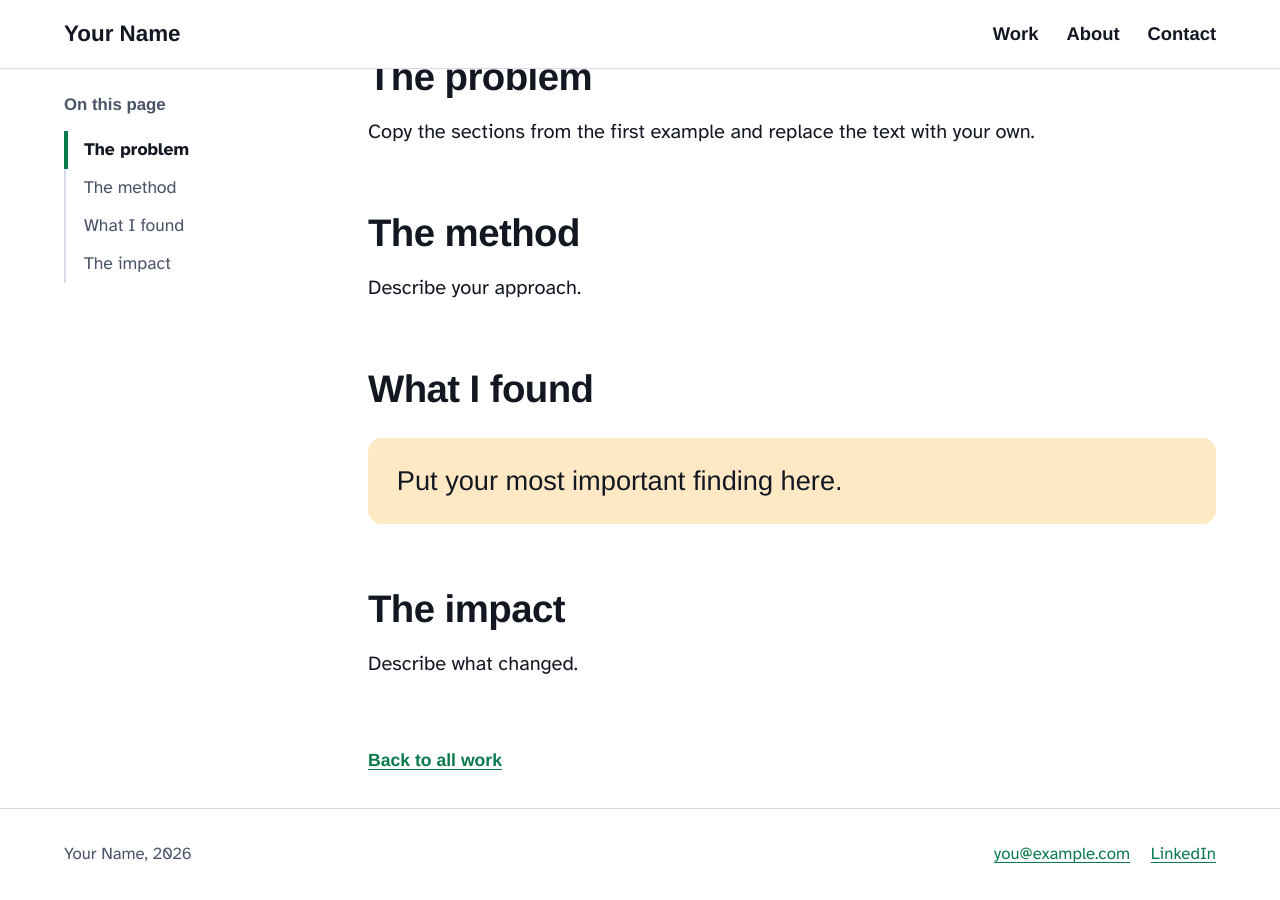
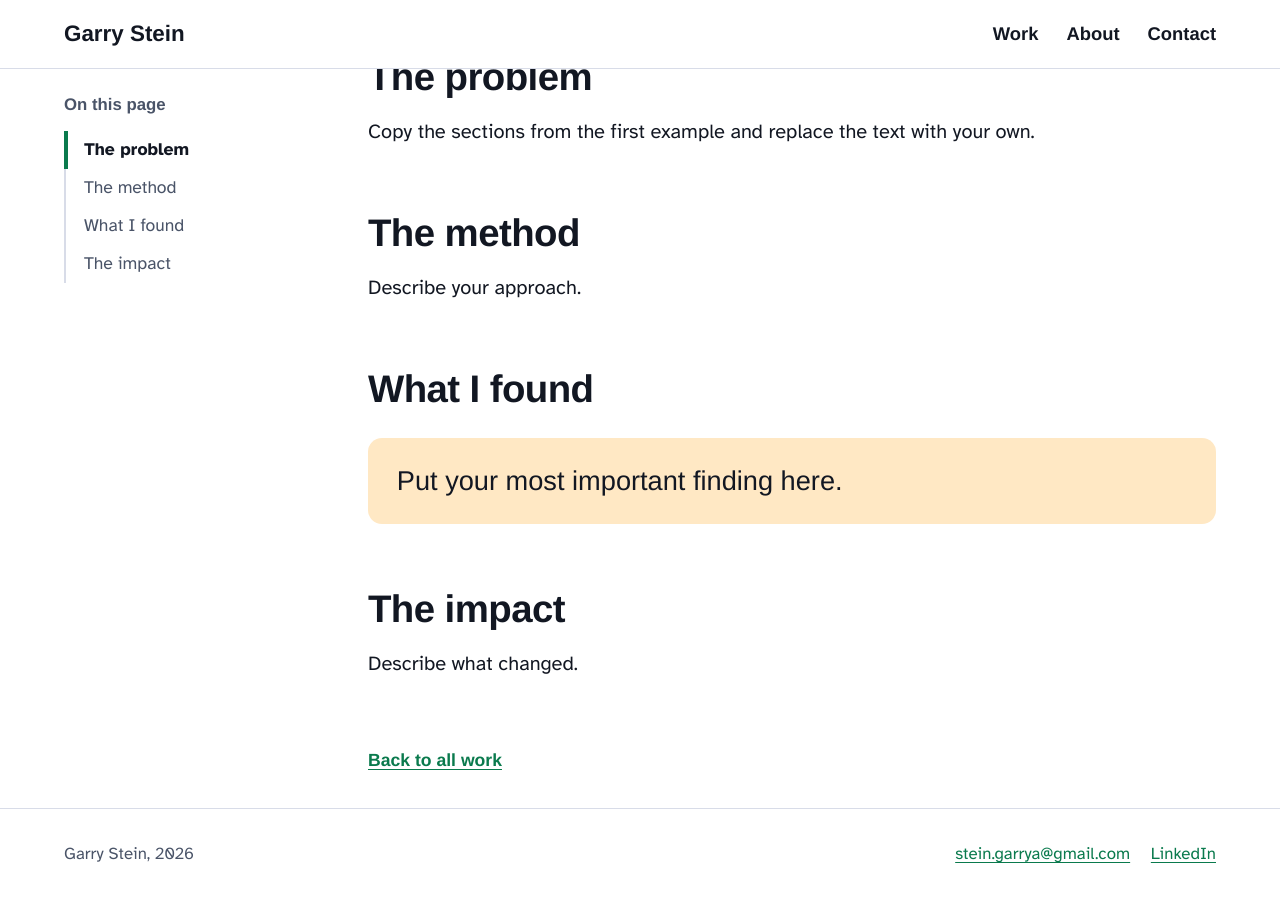
Before and after one commit to garryst/garrystein.github.io, a Jekyll site: the page built from _work/example-study-2.md, in a window 1280 px wide and 900 px high, scrolled down 650 px. Built offline with Jekyll 4.4.1, drawn with Linux system fonts in a browser that asks for light colours; some web fonts are replaced.

Commit message:
Update _config.yml

```diff
--- a/_config.yml
+++ b/_config.yml
@@ -1,9 +1,9 @@
 # ---- Edit these first ----
-title: Your Name
+title: Garry Stein
 tagline: UX researcher
-description: UX research portfolio of Your Name. Case studies on how research shaped product decisions.
-email: you@example.com
-linkedin: https://www.linkedin.com/in/your-handle
+description: UX research portfolio of Garry Stein. Case studies on how research shaped product decisions.
+email: stein.garrya@gmail.com
+linkedin: https://www.linkedin.com/in/garry-stein/
 
 # Optional: path to your resume PDF (upload it to assets/) or a full web link. Delete the line if you have none.
 # resume: /assets/resume.pdf
```
